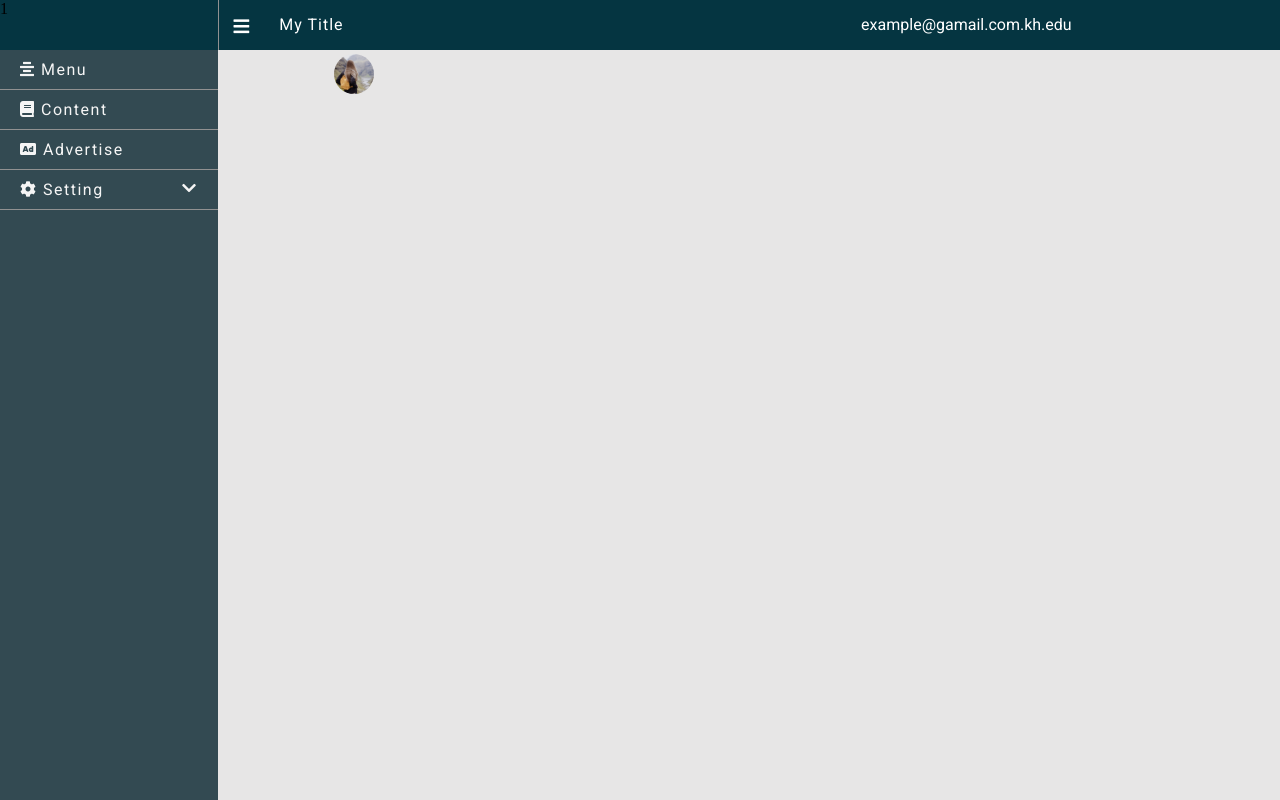
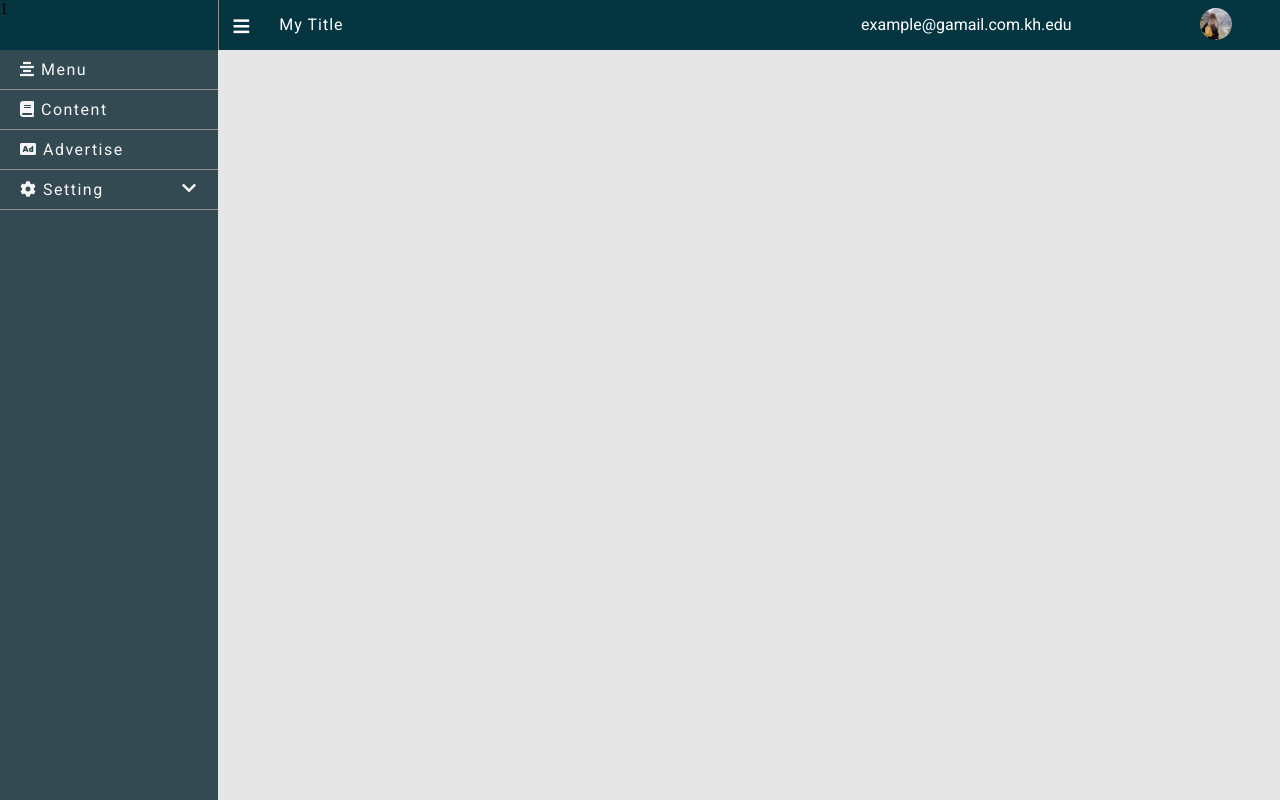
Before and after one commit to kosalsean/choumreabsur_project, a PHP site: page /admin/index.php in a window 1280 px wide. Run offline with PHP 8.4, Linux system fonts and the light colour scheme; some web fonts are replaced.

Commit message:
change width right header

```diff
--- a/admin/style/style.css
+++ b/admin/style/style.css
@@ -23,6 +23,7 @@ body {
   -ms-transition: 0.3s;
   -o-transition: 0.3s;
 }
+/*!      right-header code ...............................................*/
 .right-header {
   width: 82%;
   height: 100%;
@@ -45,27 +46,31 @@ body {
   letter-spacing: 1px;
 }
 .right-header .user-email {
-  width: 25%;
+  width: 20%;
   padding: 15px 50px;
   padding-left: 4%;
   float: left;
   color: white;
   font-family: "Roboto", "sans-serif";
+
 }
 .right-header .user-icon {
   width: 10%;
   float: left;
-  padding: 5px;
+  padding: 6px;
+  padding-top: 8px;
+
 }
 .right-header .user-icon ul li {
   float: right;
-  width: 40px;
-  height: 40px;
-  border-radius: 50px;
-  -webkit-border-radius: 50px;
-  -moz-border-radius: 50px;
-  -ms-border-radius: 50px;
-  -o-border-radius: 50px;
+  cursor: pointer;
+  width: 32px;
+  height: 32px;
+  border-radius: 100%;
+  -webkit-border-radius: 100%;
+  -moz-border-radius: 100%;
+  -ms-border-radius: 100%;
+  -o-border-radius: 100%;
   overflow: hidden;
 }
 .right-header .user-icon ul li img {
@@ -82,6 +87,7 @@ body {
 .right-header i:hover {
   opacity: 0.8;
 }
+/*! end right header code............................................................ */
 .main-content {
   width: 100%;
 }
```
